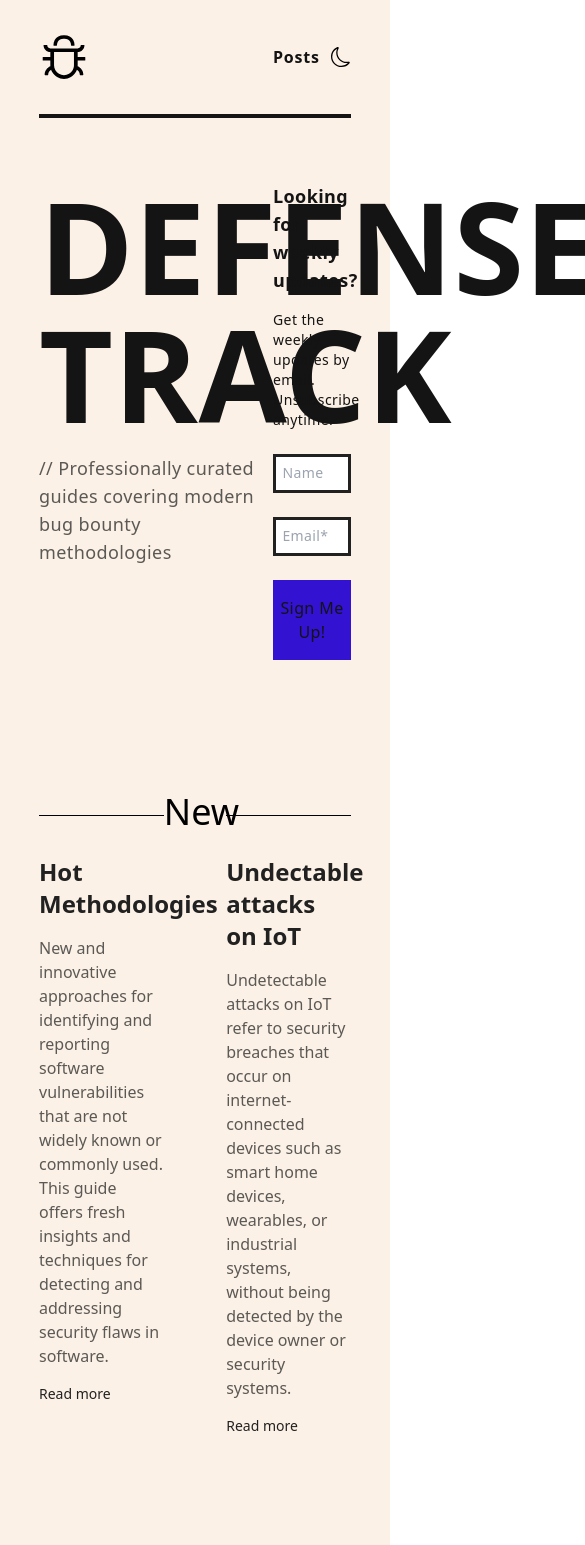
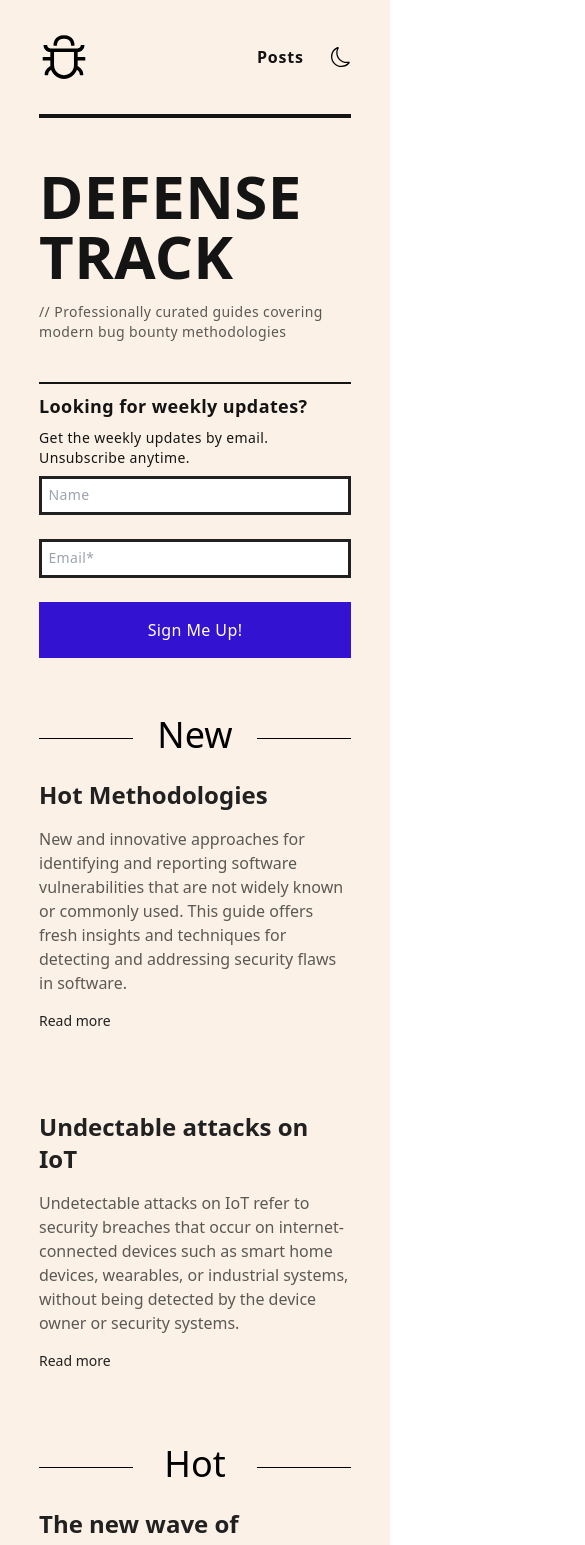
Before and after one commit to Mhmd-S/tailwindcssProject, a React (Vite) app: page / in a window 390 px wide. Shown: the top 1545 px of the page, 585 px wide, since content can reach past the window. Built offline with nearby package versions, Linux system fonts and the light colour scheme.

Commit message:
Added responsive design

```diff
--- a/src/App.jsx
+++ b/src/App.jsx
@@ -10,7 +10,7 @@ function App() {
   return (
     <>
       <BrowserRouter>
-        <div className={darkMode ? 'dark w-max-screen bg-[#141414]' :  ' w-max-screen bg-[#fcf1e6]'}>
+        <div className={darkMode ? 'dark w-max-screen bg-[#141414] transition ease-in-out ' :  ' w-max-screen bg-[#fcf1e6] transition ease-in-out'}>
           <Header darkMode={darkMode} setDarkMode={setDarkMode} />
            <Routes>
             <Route path='/' element={<Face darkMode={darkMode} />}/>
--- a/src/components/Face.jsx
+++ b/src/components/Face.jsx
@@ -14,33 +14,36 @@ const Face = ({darkMode}) => {
 
   return (
     <>
-      <div className='w-4/5 h-[75vh]  mt-16 mx-auto grid grid-cols-[75%_25%] tracking-wide'>
-        <div>
-          <h1 className='text-[#141414] text-9xl font-bold dark:text-white'>
+      <div className='w-4/5 lg:h-[75vh] mt-6 mx-auto flex flex-col md:grid md:grid-cols-[70%_30%] tracking-wide'>
+        <div className='py-6'>
+          <h1 className='text-[#141414] text-6xl md:text-8xl lg:text-9xl font-bold md:text-7xl dark:text-white'>
             DEFENSE TRACK
           </h1>
-          <h4 className='text-[#5b5955] mt-4 text-lg font-medium dark:text-[#c7c7c7]'>// Professionally curated guides covering modern bug bounty methodologies</h4>
+          <h4 className='text-[#5b5955] mt-4 text-sm md:text-xl font-medium dark:text-[#c7c7c7]'>// Professionally curated guides covering modern bug bounty methodologies</h4>
         </div>
         <MiniForm />
       </div>
-
+      <div className='mt-20'>
+        <div>
           <div className="w-4/5 mx-auto flex flex-col justify-center items-center">
             <hr className='w-full border-black dark:border-white'/>
-          <h3 className='w-1/5 text-4xl text-center -translate-y-6 bg-[#fcf1e6] text-black dark:bg-[#141414] dark:text-white'>New</h3>
+            <h3 className='w-2/5 md:w-1/5 text-4xl text-center -translate-y-6 bg-[#fcf1e6] text-black dark:bg-[#141414] dark:text-white'>New</h3>
+          </div>
+          <div className='w-4/5 mx-auto flex flex-col lg:grid lg:grid-cols-[40%_40%] lg:gap-x-[20%] pb-4 lg:pb-12'>
+            {newGuidesEle}
+          </div>
         </div>
 
-        <div className='w-4/5 mx-auto grid grid-cols-[40%_40%] gap-x-[20%] pb-12'>
-          {newGuidesEle}
-        </div>
-
+        <div>
             <div className="w-4/5 mx-auto flex flex-col justify-center items-center">
               <hr className='w-full border-black dark:border-white'/>
-          <h3 className='w-1/5 text-4xl text-center -translate-y-6 bg-[#fcf1e6] text-black dark:bg-[#141414] dark:text-white  '>Popular</h3>
+              <h3 className='w-2/5 md:w-1/5 text-4xl text-center -translate-y-6 bg-[#fcf1e6] text-black dark:bg-[#141414] dark:text-white  '>Hot</h3>
             </div>
-        <div className='w-4/5 mx-auto grid grid-cols-[40%_40%] gap-x-[20%] pb-12'>
+            <div className='w-4/5 mx-auto flex flex-col lg:grid lg:grid-cols-[40%_40%] lg:gap-x-[20%] pb-4 lg:pb-12'>
               {popGuideEle}
             </div>
-
+        </div>
+      </div>
         <hr className='w-4/5 mx-auto pb-4 text-lg border-black dark:border-white'/>
     </>
   )
--- a/src/components/Header.jsx
+++ b/src/components/Header.jsx
@@ -6,9 +6,9 @@ import { Link } from 'react-router-dom';
 const Header = ({  darkMode , setDarkMode }) => {
   return (
     <header className='w-4/5 grid grid-cols-[80%_10%_10%] border-b-4 mx-auto py-8 border-[#141414] dark:border-white'>
-        <Link to='/'><AiOutlineBug size={50} color={darkMode ? "white" : "black"}  className='mr-100'/></Link>
+        <Link to='/' className='w-fit'><AiOutlineBug size={50} color={darkMode ? "white" : "black"} /></Link>
 
-        <Link to='/posts' className='relative justify-self-end self-center text-[#121212] font-bold tracking-wider before:block before:absolute before:w-full  before:top-10 before:scale-x-0 before:origin-bottom-right before:h-[0.25rem] before:bg-[#3513dc] before:hover:scale-x-100 before:hover:origin-top-left before:transition-transform dark:text-white dark:before:bg-orange-500'>Posts</Link>
+        <Link to='/posts' className='relative justify-self-end self-center text-[#121212] font-bold tracking-wider mr-4 before:block before:absolute before:w-full  before:top-10 before:scale-x-0 before:origin-bottom-right before:h-[0.25rem] before:bg-[#3513dc] before:hover:scale-x-100 before:hover:origin-top-left before:transition-transform dark:text-white dark:before:bg-orange-500'>Posts</Link>
 
         <button className='justify-self-end'>{darkMode ?  <BsSun size={20} color={"white"} onClick={()=>{setDarkMode(!darkMode)}} /> : <BsMoon size={20} color={"black"} onClick={()=>{setDarkMode(!darkMode)}  } /> }</button>
     </header>
--- a/src/components/MiniForm.jsx
+++ b/src/components/MiniForm.jsx
@@ -3,11 +3,10 @@ import React from 'react'
 
 const MiniForm = () => {
 
-
   return (
-    <form className='h-full w-full text-[#141414] dark:text-white'>
-        <h2 className='font-bold mb-4 text-lg'>Looking for weekly updates?</h2>
-        <p className='text-sm w-full mb-6'>
+    <form className='h-full w-full mt-4 md:mt-8 lg:mt-10 text-[#141414] border-t-2 border-[#141414] md:border-none dark:border-white dark:text-white'>
+        <h2 className='font-bold mb-2 pt-2 md:mb-4 text-lg'>Looking for weekly updates?</h2>
+        <p className='text-sm w-full mb-2 md:mb-6'>
             Get the weekly updates by email.
             Unsubscribe anytime.
         </p>
@@ -15,7 +14,7 @@ const MiniForm = () => {
         <input type='text' placeholder='Name' className='w-full bg-[white] p-[0.4rem] text-sm border-[3px] border-[#212121] outline-none dark:bg-[#212121] dark:border-white dark:focus:border-[3px] focus:border-[#159aec] dark:focus:border-[#159aec]'/>
         <label className='hidden'>Email</label>
         <input type='text' placeholder='Email*' className='w-full mt-6 bg-[white] p-[0.4rem] text-sm border-[3px] border-[#212121] outline-none dark:bg-[#212121] dark:border-white dark:focus:border-[3px] focus:border-[#159aec] dark:focus:border-[#159aec]' required/>
-        <button className='w-full py-[1rem] mt-6 bg-[#3312d2] dark:text-[white] hover:bg-[#3815ec] dark:bg-orange-700 dark:hover:bg-orange-600'>
+        <button className='w-full text-white py-[1rem] mt-6 bg-[#3312d2] hover:bg-[#3815ec] dark:bg-orange-700 dark:hover:bg-orange-600'>
             Sign Me Up!
         </button>
     </form>
--- a/src/components/Posts.jsx
+++ b/src/components/Posts.jsx
@@ -14,7 +14,7 @@ const Posts = ({darkMode}) => {
     <div className='w-4/5 mx-auto mt-10'>
        <div className="w-full mx-auto flex flex-col justify-center items-center">
           <hr className='w-full border-black dark:border-white'/>
-          <h3 className='w-1/5 text-4xl text-center -translate-y-6 bg-[#fcf1e6] text-black dark:bg-[#141414] dark:text-white'>Posts</h3>
+          <h3 className='w-2/5 text-4xl text-center -translate-y-6 bg-[#fcf1e6] text-black dark:bg-[#141414] dark:text-white'>Posts</h3>
         </div>
 
         <div className='w-4/5 mx-auto flex flex-col pb-12'>
```
Lines whose indentation alone changed are shown as unchanged.
